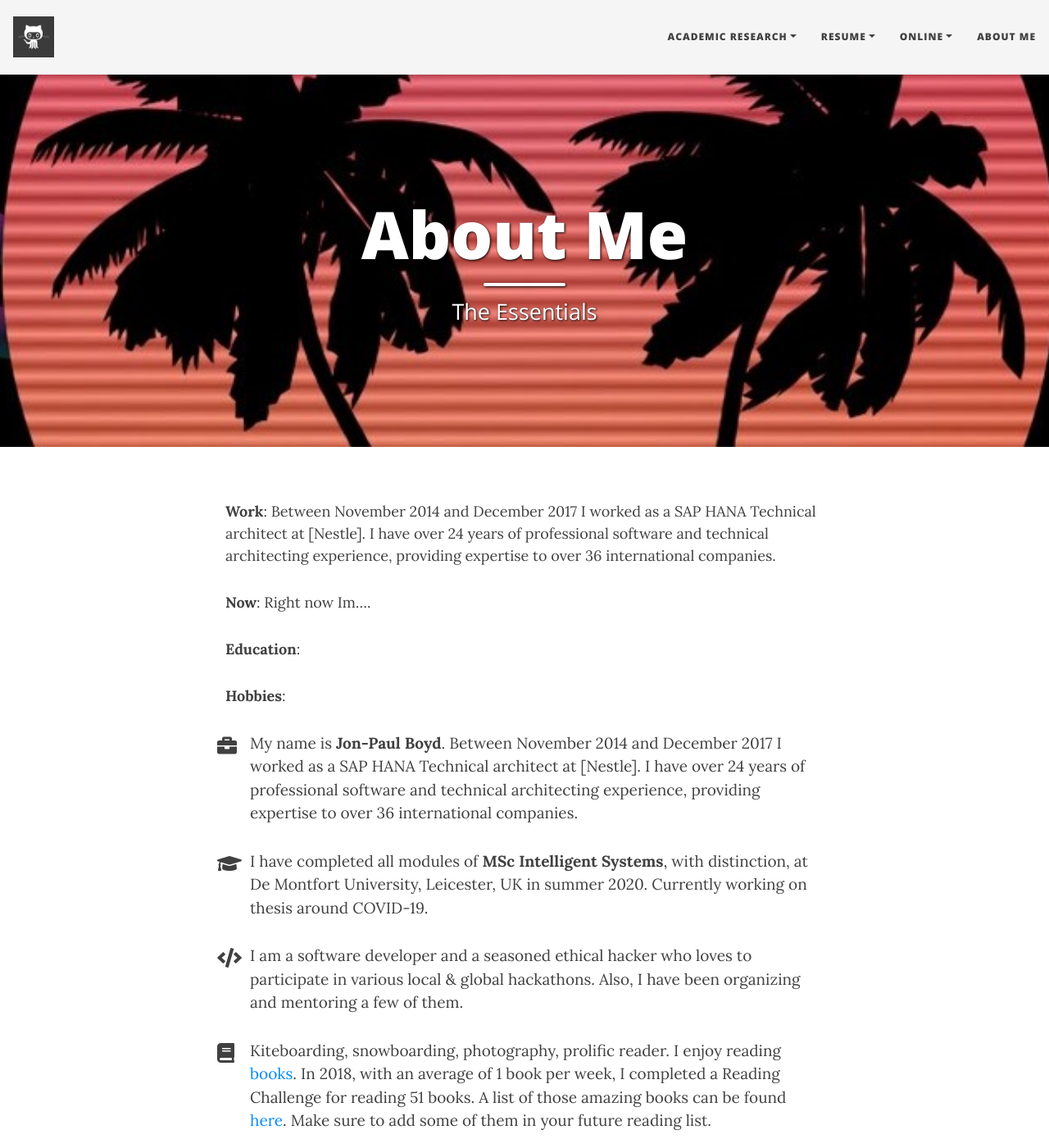
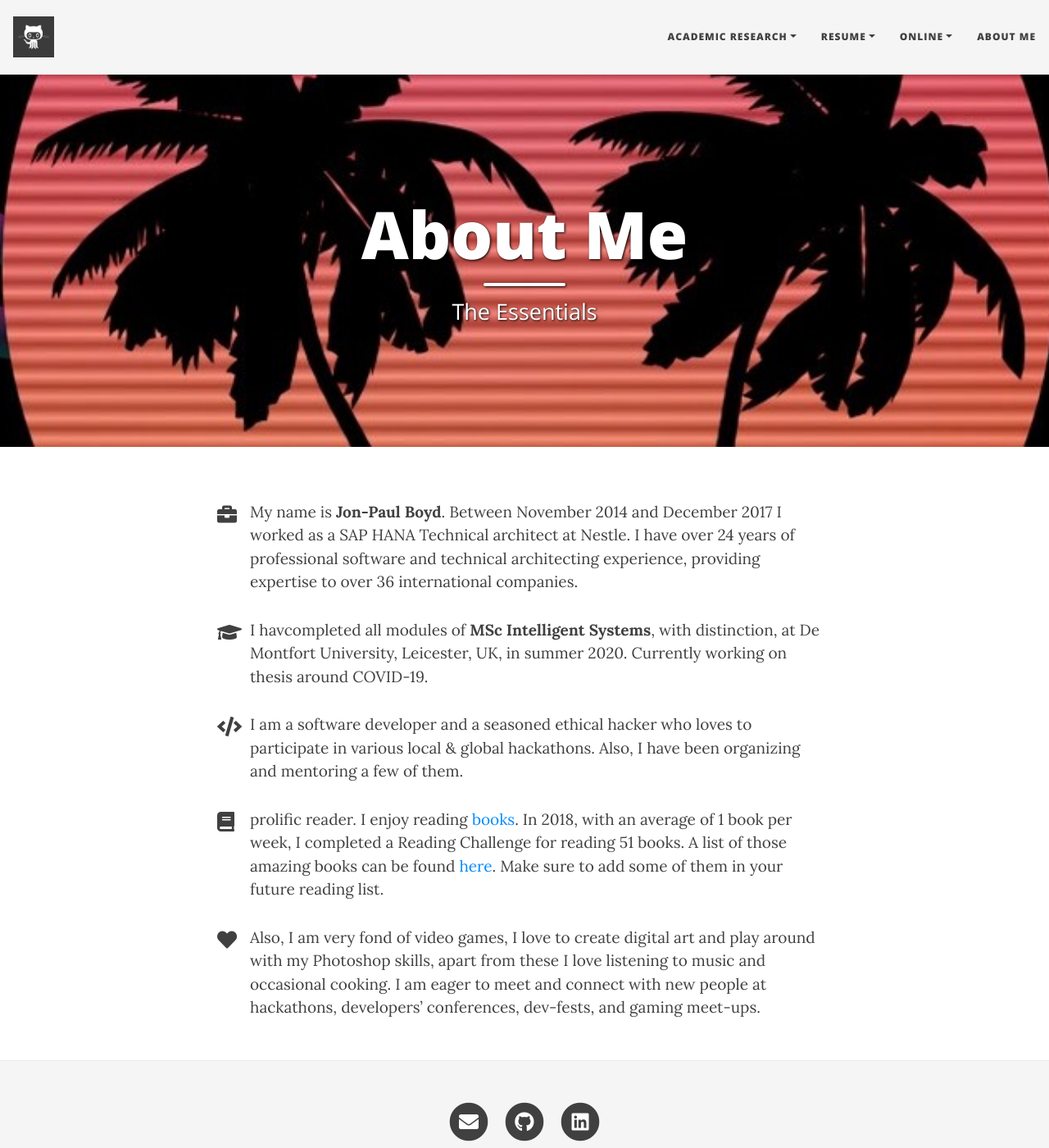
Before and after one commit to corticalstack/corticalstack.github.io, a Jekyll site: the page built from aboutme.md, in a window 1280 px wide and 1400 px high. Shown: the whole window at 82% size. Built offline with Jekyll 4.4.1, drawn with Linux system fonts in a browser that asks for light colours; nearby versions of some CDN libraries.

Commit message:
Initial wip

```diff
--- a/aboutme.md
+++ b/aboutme.md
@@ -4,36 +4,27 @@ title: About Me
 cover-img: /assets/img/beach1.jpg
 subtitle: The Essentials
 ---
-
-**Work**: Between November 2014 and December 2017 I worked as a SAP HANA Technical architect at [Nestle]. I have over 24
-years of professional software and technical architecting experience, providing expertise to over 36 international companies.
-
-**Now**: Right now Im....
-
-**Education**:
-
-**Hobbies**:
-
 <div id="aboutme-section">
     <p class="about-text">
         <span class="fa fa-briefcase about-icon"></span>
             My name is <strong>Jon-Paul Boyd</strong>. Between November 2014 and December 2017 I worked as a SAP HANA Technical
-            architect at [Nestle]. I have over 24 years of professional software and technical architecting experience,
+            architect at Nestle. I have over 24 years of professional software and technical architecting experience,
             providing expertise to over 36 international companies.
     </p>
     <p class="about-text">
         <span class="fa fa-graduation-cap about-icon"></span>
-        I have completed all modules of <strong>MSc Intelligent Systems</strong>, with distinction, at De Montfort University, Leicester, UK in summer 2020. Currently working on thesis around COVID-19.
+            I havcompleted all modules of <strong>MSc Intelligent Systems</strong>, with distinction, at De Montfort
+            University, Leicester, UK, in summer 2020. Currently working on thesis around COVID-19.
     </p>
     <p class="about-text">
-    <span class="fa fa-code about-icon"></span>
-    I am a software developer and a seasoned ethical hacker who loves to participate in various local & global hackathons. Also, I have been organizing and mentoring a few of them.
+        <span class="fa fa-code about-icon"></span>
+        I am a software developer and a seasoned ethical hacker who loves to participate in various local & global hackathons. Also, I have been organizing and mentoring a few of them.
     </p>
     <p class="about-text">
-    <span class="fa fa-book about-icon"></span>
-    Kiteboarding, snowboarding, photography, prolific reader. I enjoy reading <a target="_blank" href="https://www.anudit.in/books/">books</a>. In 2018, with an average of 1 book per week, I completed a Reading Challenge for reading 51 books. A list of those amazing books can be found <a target="_blank" href="https://www.goodreads.com/user/year_in_books/2018/82771249">here</a>. Make sure to add some of them in your future reading list.
+        <span class="fa fa-book about-icon"></span>
+          prolific reader. I enjoy reading <a target="_blank" href="https://www.anudit.in/books/">books</a>. In 2018, with an average of 1 book per week, I completed a Reading Challenge for reading 51 books. A list of those amazing books can be found <a target="_blank" href="https://www.goodreads.com/user/year_in_books/2018/82771249">here</a>. Make sure to add some of them in your future reading list.
     </p>
     <p class="about-text">
-    <span class="fa fa-heart about-icon"></span>
+        <span class="fa fa-heart about-icon"></span>
     Also, I am very fond of video games, I love to create digital art and play around with my Photoshop skills, apart from these I love listening to music and occasional cooking. I am eager to meet and connect with new people at hackathons, developers’ conferences, dev-fests, and gaming meet-ups.
     </p>
```
